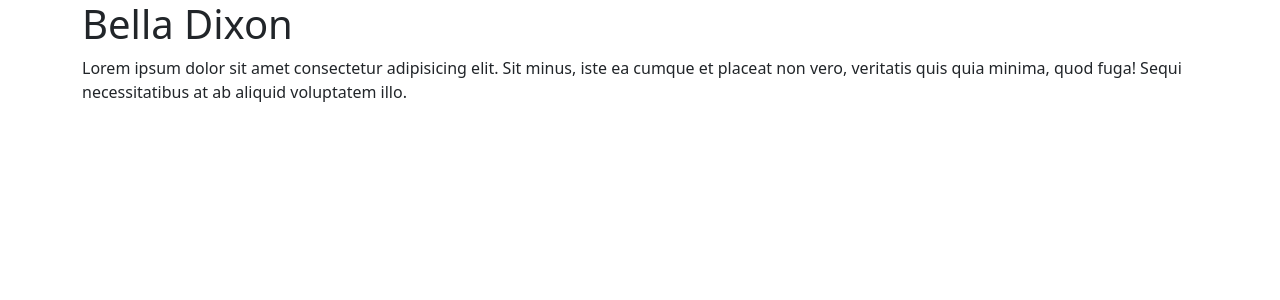
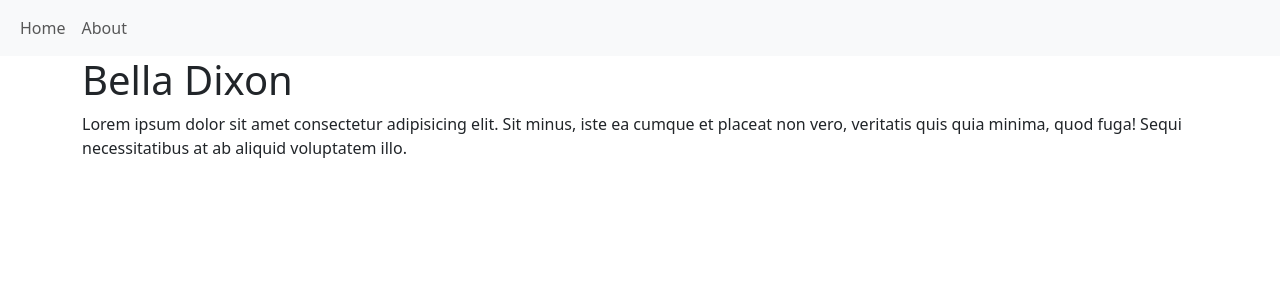
Before and after one commit to belladixon/flask-assignment, a Flask app: page / in a window 1280 px wide. Shown: the top 300 px of the page. Run offline with Flask 3, Linux system fonts and the light colour scheme.

Commit message:
finish everything

```diff
--- a/templates/base.html
+++ b/templates/base.html
@@ -4,6 +4,8 @@
     <meta charset="UTF-8">
     <meta name="viewport" content="width=device-width, initial-scale=1.0">
     <title>{% block title %}{% endblock %}</title>
+
+    <!-- Bootstrap CSS -->
     <link
     href="https://cdn.jsdelivr.net/npm/bootstrap@5.3.8/dist/css/bootstrap.min.css"
     rel="stylesheet"
@@ -12,7 +14,30 @@
     />
 </head>
 <body>
+
+    <nav class="navbar navbar-expand-lg bg-body-tertiary">
+        <div class="container-fluid">
+            <button class="navbar-toggler" type="button" data-bs-toggle="collapse" data-bs-target="#navbarNav"
+                aria-controls="navbarNav" aria-expanded="false" aria-label="Toggle navigation">
+                <span class="navbar-toggler-icon"></span>
+            </button>
+
+            <div class="collapse navbar-collapse" id="navbarNav">
+                <ul class="navbar-nav">
+                    <li class="nav-item">
+                        <a class="nav-link" href="/">Home</a>
+                    </li>
+                    <li class="nav-item">
+                        <a class="nav-link" href="/about">About</a>
+                    </li>
+                </ul>
+            </div>
+        </div>
+    </nav>
+
     {% block body %}{% endblock %}
+
+    <!-- Separate Popper and Bootstrap JS -->
     <script
     src="https://cdn.jsdelivr.net/npm/@popperjs/core@2.11.8/dist/umd/popper.min.js"
     integrity="sha384-I7E8VVD/ismYTF4hNIPjVp/Zjvgyol6VFvRkX/vR+Vc4jQkC+hVqc2pM8ODewa9r"
@@ -24,5 +49,6 @@
     integrity="sha384-G/EV+4j2dNv+tEPo3++6LCgdCROaejBqfUeNjuKAiuXbjrxilcCdDz6ZAVfHWe1Y"
     crossorigin="anonymous"
     ></script>
+
 </body>
 </html>
```
